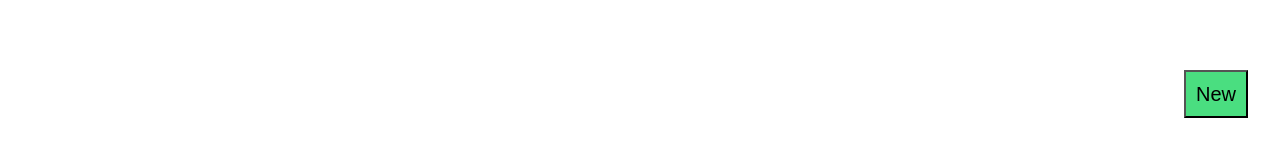
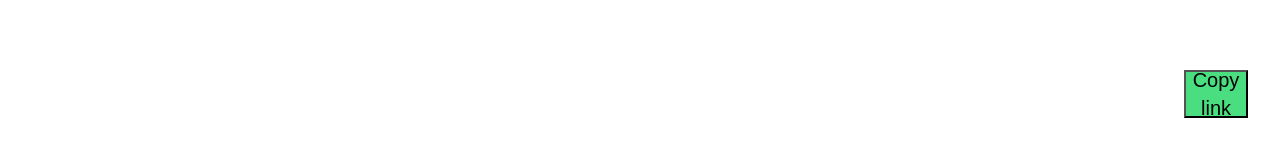
Before and after one commit to matfij/workout-composer, a Next.js app: page / in a window 1280 px wide. Shown: the part 642-797 px from the top of the page. Built offline with nearby package versions, Linux system fonts and the light colour scheme.

Commit message:
add copy and load board data

```diff
--- a/src/pages/_app.tsx
+++ b/src/pages/_app.tsx
@@ -1,10 +1,15 @@
-import '../styles/globals.css'
-import '../styles/common.css'
-import type { AppProps } from 'next/app'
-import 'tailwindcss/tailwind.css'
+import '../styles/globals.css';
+import '../styles/common.css';
+import type { AppProps } from 'next/app';
+import 'tailwindcss/tailwind.css';
+import { BoardDataProvider } from '../context/BoardContext';
 
 function MyApp({ Component, pageProps }: AppProps) {
-  return <Component {...pageProps} />
+  return (
+    <BoardDataProvider>
+      <Component {...pageProps} />
+    </BoardDataProvider>
+  );
 }
 
-export default MyApp
+export default MyApp;
--- a/src/pages/index.tsx
+++ b/src/pages/index.tsx
@@ -1,20 +1,50 @@
-import type { NextPage } from 'next';
 import Head from 'next/head';
+import { useRouter } from 'next/router';
 import { useEffect, useState } from 'react';
 import ExerciseAdd from '../components/exercise-add';
 import ExerciseBoard from '../components/exercise-board';
-import { BoardDataProvider } from '../context/BoardContext';
+import { BoardData, useBoardData, useSetBoardDataContext } from '../context/BoardContext';
+import { v4 as uuidv4 } from 'uuid';
 
-const Home: NextPage = () => {
+function Home() {
+  const boardData = useBoardData();
+  const updateBoardData = useSetBoardDataContext();
   const [winReady, setwinReady] = useState(false);
   const [displayExerciseAdd, setDisplayExerciseAdd] = useState(false);
+  const router = useRouter();
 
   useEffect(() => {
     setwinReady(true);
-  }, []);
+
+    const { bdata } = router.query;
+    try {
+      const loadedBoardData = JSON.parse(decodeURIComponent(bdata as string)) as BoardData;
+      const savedBoardData: BoardData = {
+        days: loadedBoardData.days.map((day) => ({
+          day: day.day,
+          exercises: day.exercises.map((exercise) => ({ ...exercise, id: uuidv4() })),
+        })),
+        standby: loadedBoardData.standby.map((exercise) => ({ ...exercise, id: uuidv4() })),
+      };
+      updateBoardData(savedBoardData);
+    } catch (ex) {}
+  }, [router.query]);
 
   const toggleExerciseAdd = () => {
     setDisplayExerciseAdd(!displayExerciseAdd);
+  };
+
+  const copyLink = () => {
+    const minBoardData: BoardData = {
+      days: boardData.days.map((day) => ({
+        day: day.day,
+        exercises: day.exercises.map((exercise) => ({ ...exercise, id: '' })),
+      })),
+      standby: boardData.standby.map((exercise) => ({ ...exercise, id: '' })),
+    };
+    navigator.clipboard.writeText(
+      `${window.location.href}?bdata=${encodeURIComponent(JSON.stringify(minBoardData))}`
+    );
   };
 
   return (
@@ -29,7 +59,6 @@ const Home: NextPage = () => {
       </Head>
 
       <h1 className="w-full text-center p-3 sm:p-6 text-xl sm:text-3xl text-teal-600">Workout Composer</h1>
-      <BoardDataProvider>
       <div className="flex flex-col">
         {winReady ? <ExerciseBoard /> : null}
 
@@ -37,13 +66,15 @@ const Home: NextPage = () => {
           <button onClick={toggleExerciseAdd} className="btnPrimary btnFloat sm:w-72">
             New
           </button>
+          <button onClick={copyLink} className="btnPrimary btnFloat sm:w-72 mb-20 sm:mb-16">
+            Copy link
+          </button>
         </div>
       </div>
 
       {displayExerciseAdd && <ExerciseAdd onCancel={toggleExerciseAdd} />}
-      </BoardDataProvider>
     </>
   );
-};
+}
 
 export default Home;
```
Lines whose indentation alone changed are shown as unchanged.
